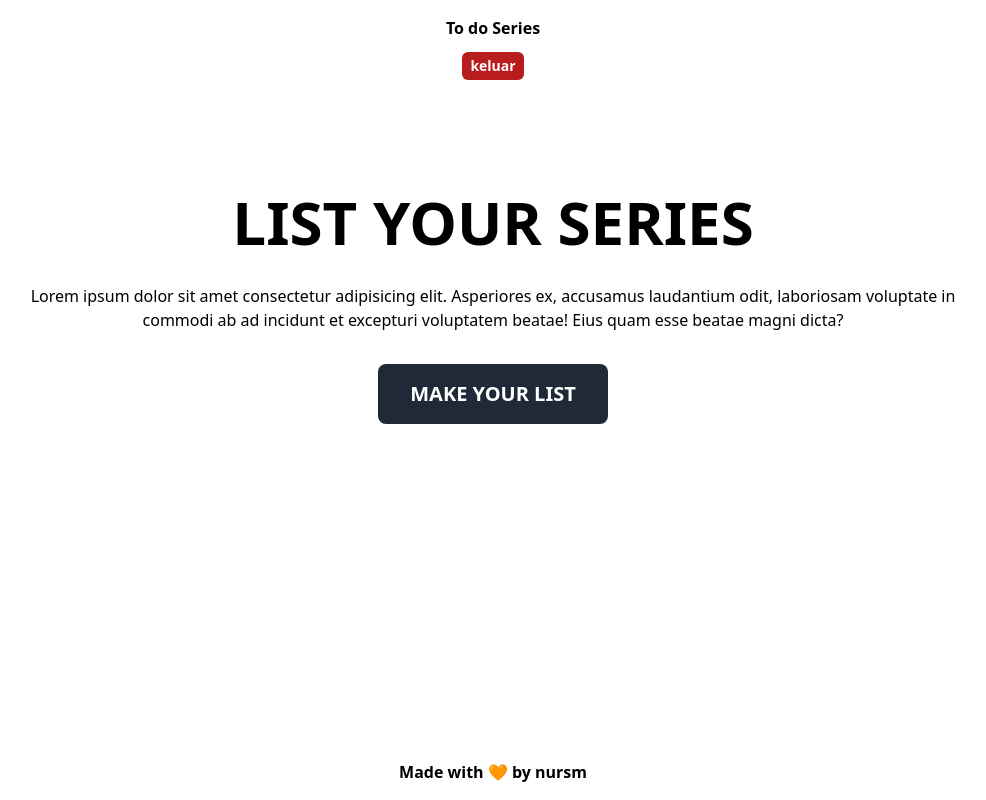
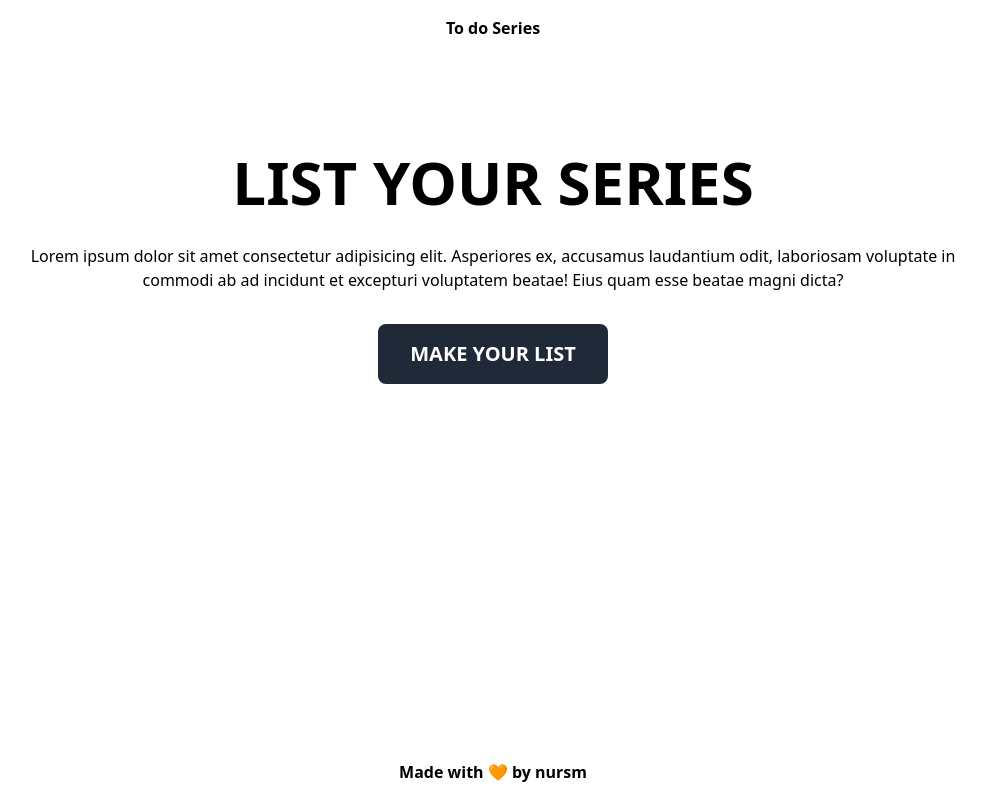
Before and after one commit to aldy-san/to-do-series, a Next.js app: page / in a window 1280 px wide. Shown: the whole page, without its empty margins (147-1133 px from the left). Built offline with nearby package versions, Linux system fonts and the light colour scheme; no server answers.

Commit message:
Fix signout

```diff
--- a/src/components/core/header.tsx
+++ b/src/components/core/header.tsx
@@ -1,15 +1,17 @@
 import { signOut } from 'firebase/auth'
 import { useRouter } from 'next/router'
+import { useAuthState } from 'react-firebase-hooks/auth';
 import {auth} from '../../firebase/clientApp'
 export default function Header(data:any) {
     const router = useRouter();
+    const [user] = useAuthState(auth)
+
     return(
         <header className="flex flex-col justify-center items-center text-center my-4 space-y-3">
             <h1 className="text-2l font-bold">{data.data ? "Hello "+data.data.displayName : "To do Series"}</h1>
-            <button className="bg-red-700 rounded-md font-bold text-white text-sm px-2 py-1" onClick={() => { signOut(auth).then(()=>{
+            <button className={(user ? "block" : "hidden")+" bg-red-700 rounded-md font-bold text-white text-sm px-2 py-1"} onClick={() => { signOut(auth).then(()=>{
                 router.push('/auth')
-                console.log("keluar");
-                })}}>keluar</button>
+            })}}>keluar</button>
         </header>
     )
 }
```
